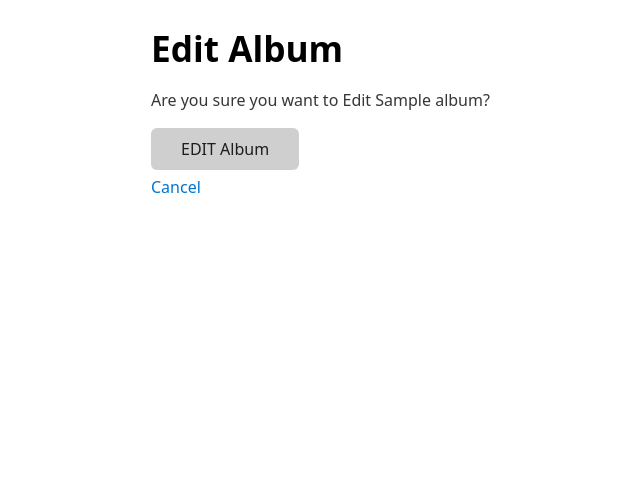
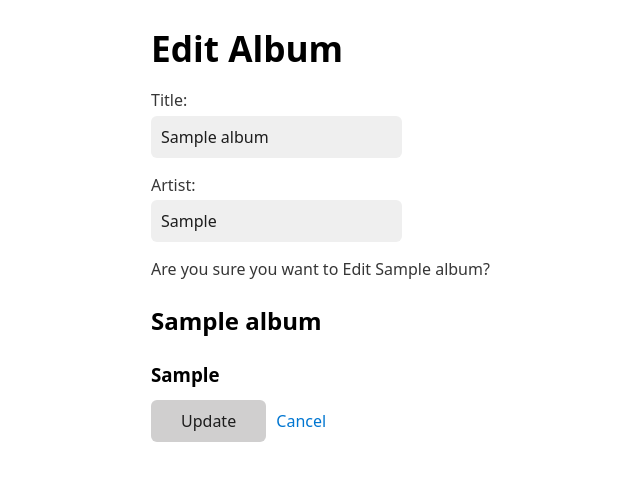
Before and after one commit to Momentum-Team-12/django-music-JDitto95, a Django app: page /albums/1/edit/ in a window 1280 px wide. Shown: the top 481 px of the page, without its empty margins (89-729 px from the left). Run offline with Django 4.2, Linux system fonts and the light colour scheme; tables that the repository leaves empty hold one stand-in row (values such as "Sample post").

Commit message:
able to save chngs to a current album

```diff
--- a/templates/albums/edit_album.html
+++ b/templates/albums/edit_album.html
@@ -4,13 +4,17 @@
 <h1>Edit Album</h1>
 
 <div>
-  <form action="{% url 'edit_album' pk=album.pk %}" method="POST">
+<form action="{% url 'edit_album' pk=album.pk %}" method="POST">
     {% csrf_token %}
+    {{form.as_p}}
     <p>Are you sure you want to Edit {{ album.title }}?</p>
     <div>
-      <button type="submit">EDIT Album</button><br />
-      <a href="{% url 'list_albums' %}">Cancel</a>
+        <h2>{{ album.title }}</h2>
+        <h3>{{ album.artist }}</h3>
+        <button type="submit">Update</button>
+
+    <a href="{% url 'list_albums' %}">Cancel</a>
     </div>
-  </form>
+</form>
 </div>
 {% endblock %}
```
